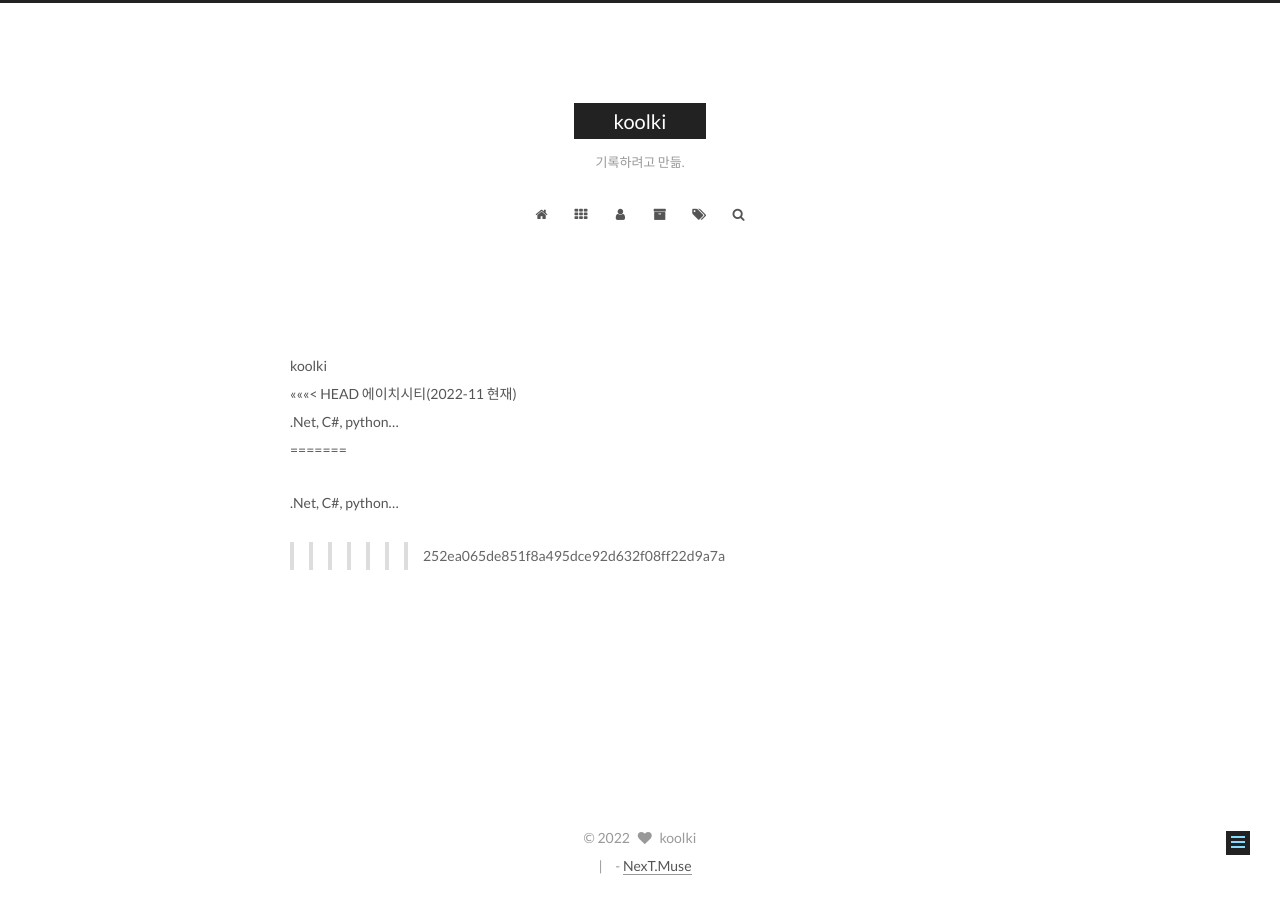
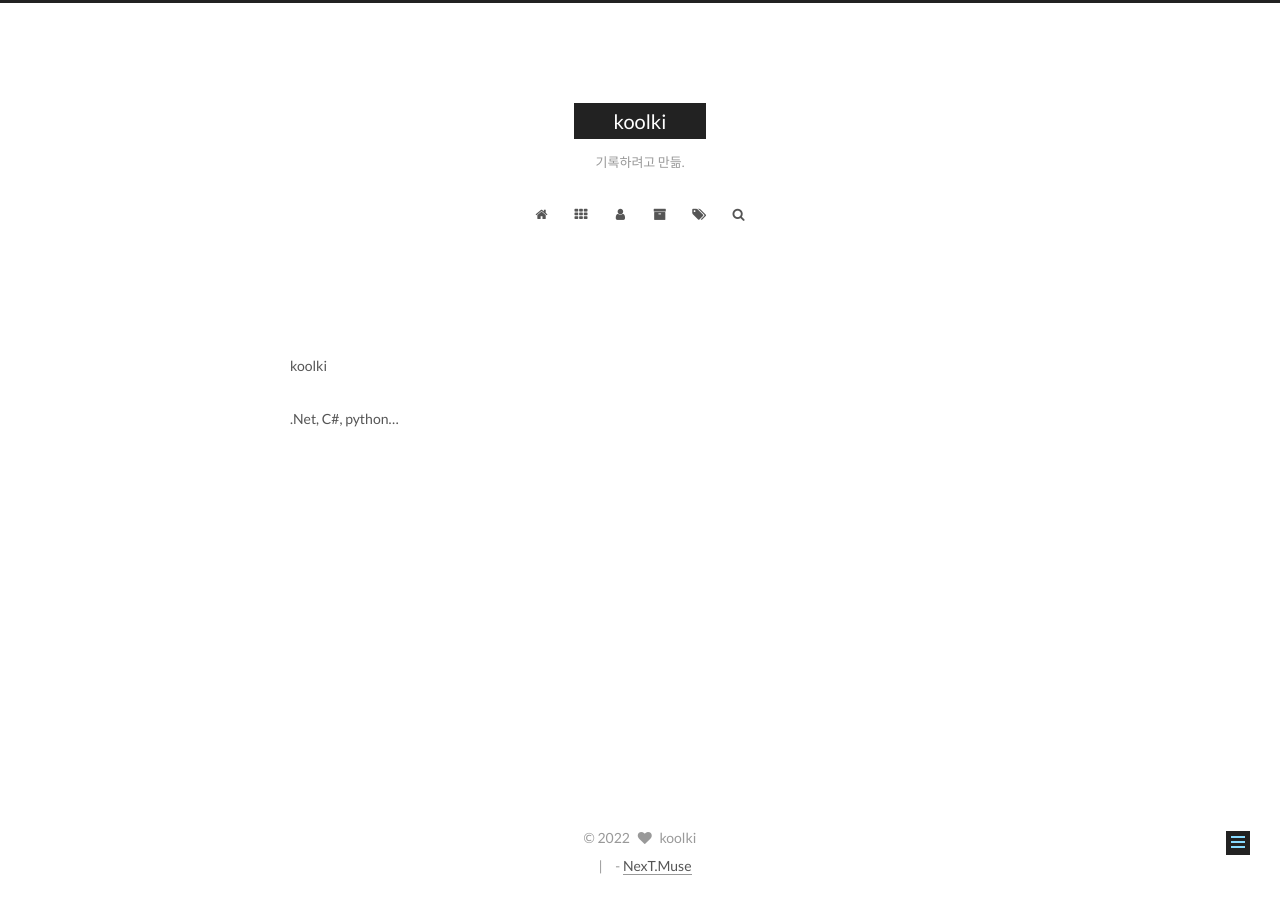
Before and after one commit to koolki/koolki.github.io, a Jekyll site: the page built from about/index.md, in a window 1280 px wide. Built offline with Jekyll 4.4.1, drawn with Linux system fonts in a browser that asks for light colours.

Commit message:
modified

```diff
--- a/about/index.md
+++ b/about/index.md
@@ -4,10 +4,5 @@ type: about
 ---
 
 koolki
-<<<<<<< HEAD
-에이치시티(2022-11 현재)
-.Net, C#, python...
-=======
 
 .Net, C#, python...
->>>>>>> 252ea065de851f8a495dce92d632f08ff22d9a7a
```
